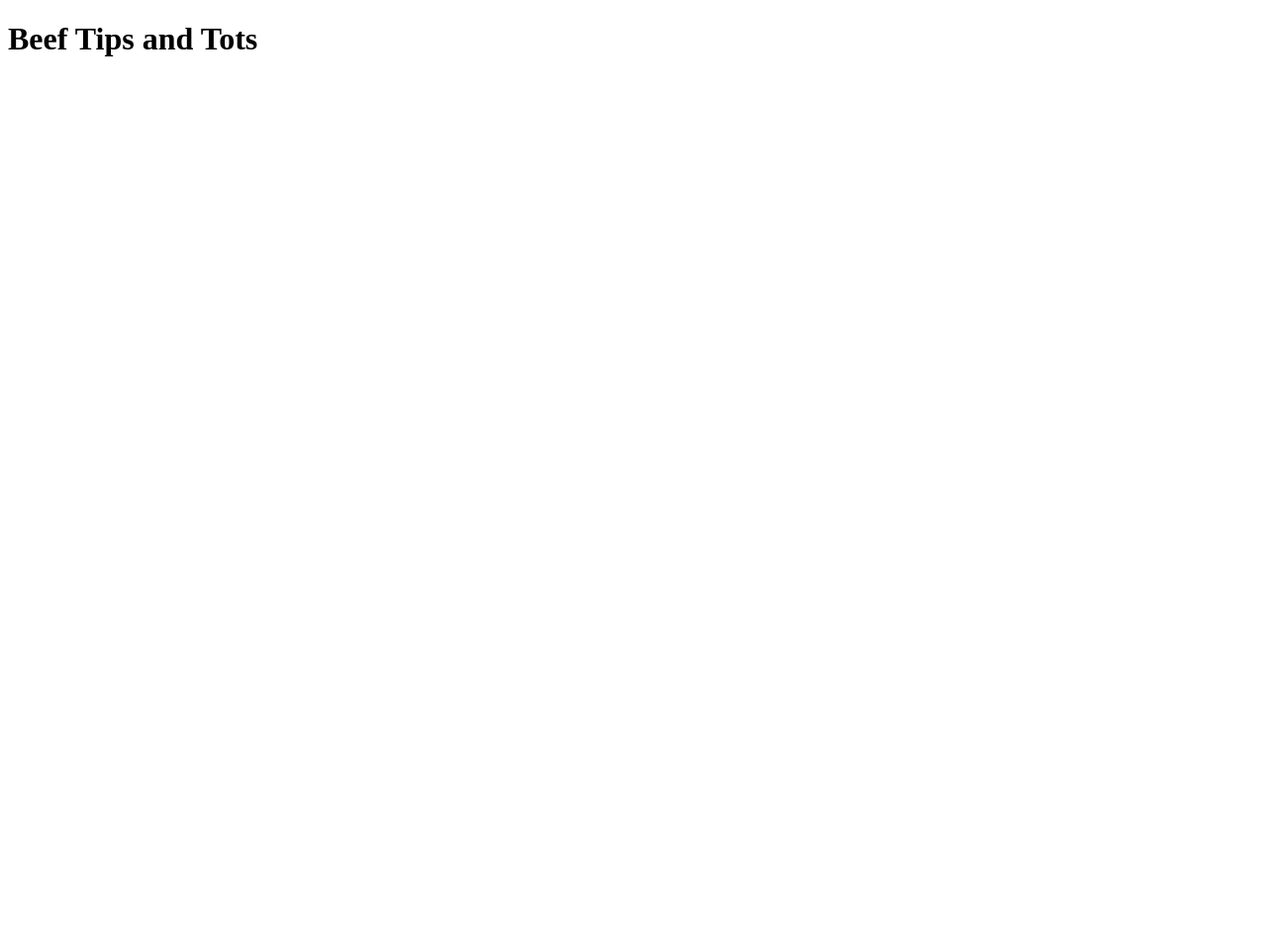
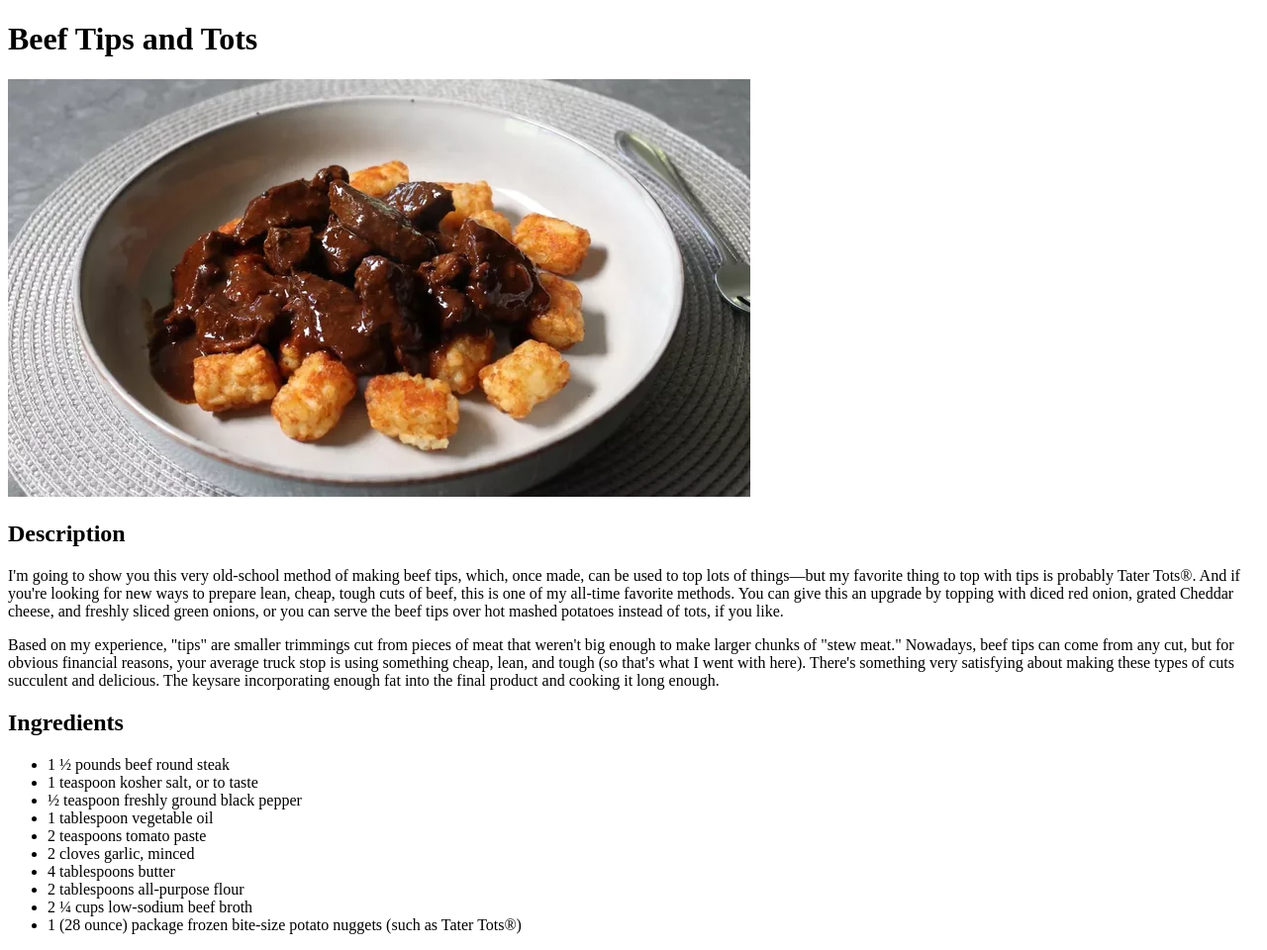
Before and after one commit to lurkingdennis/odin-recipes, a plain HTML site: page recipes/beeftipsandtots.html in a window 1280 px wide. Shown: the whole page at 99% size. Before the commit the page ends 800 px from the top, so only its background shows below. Drawn offline with Linux system fonts and the light colour scheme.

Commit message:
Added img folder and edited beeftipsandtops.html
added image for the food, brief descriptions of the recipe and ingredients

```diff
--- a/recipes/beeftipsandtots.html
+++ b/recipes/beeftipsandtots.html
@@ -6,6 +6,23 @@
 	</head>
 	<body>
 		<h1>Beef Tips and Tots</h1>
+		<img src="./img/beeftipsandtops.jpg" alt="beef tips and tops">
+		<h2>Description</h2>
+		<p>I'm going to show you this very old-school method of making beef tips, which, once made, can be used to top lots of things—but my favorite thing to top with tips is probably Tater Tots®. And if you're looking for new ways to prepare lean, cheap, tough cuts of beef, this is one of my all-time favorite methods. You can give this an upgrade by topping with diced red onion, grated Cheddar cheese, and freshly sliced green onions, or you can serve the beef tips over hot mashed potatoes instead of tots, if you like.</p>
+		<p>Based on my experience, "tips" are smaller trimmings cut from pieces of meat that weren't big enough to make larger chunks of "stew meat." Nowadays, beef tips can come from any cut, but for obvious financial reasons, your average truck stop is using something cheap, lean, and tough (so that's what I went with here). There's something very satisfying about making these types of cuts succulent and delicious. The keysare incorporating enough fat into the final product and cooking it long enough.</p>
+		<h2>Ingredients</h2>
+		<ul>
+			<li>1 ½ pounds beef round steak</li>
+			<li>1 teaspoon kosher salt, or to taste</li>
+			<li>½ teaspoon freshly ground black pepper</li>
+			<li>1 tablespoon vegetable oil</li>
+			<li>2 teaspoons tomato paste</li>
+			<li>2 cloves garlic, minced</li>
+			<li>4 tablespoons butter</li>
+			<li>2 tablespoons all-purpose flour</li>
+			<li>2 ¼ cups low-sodium beef broth</li>
+			<li>1 (28 ounce) package frozen bite-size potato nuggets (such as Tater Tots®)</li>
+		</ul>
 
 	</body>
 </html>
```
Also changed, not shown: recipes/img/beeftipsandtops.jpg (added).
